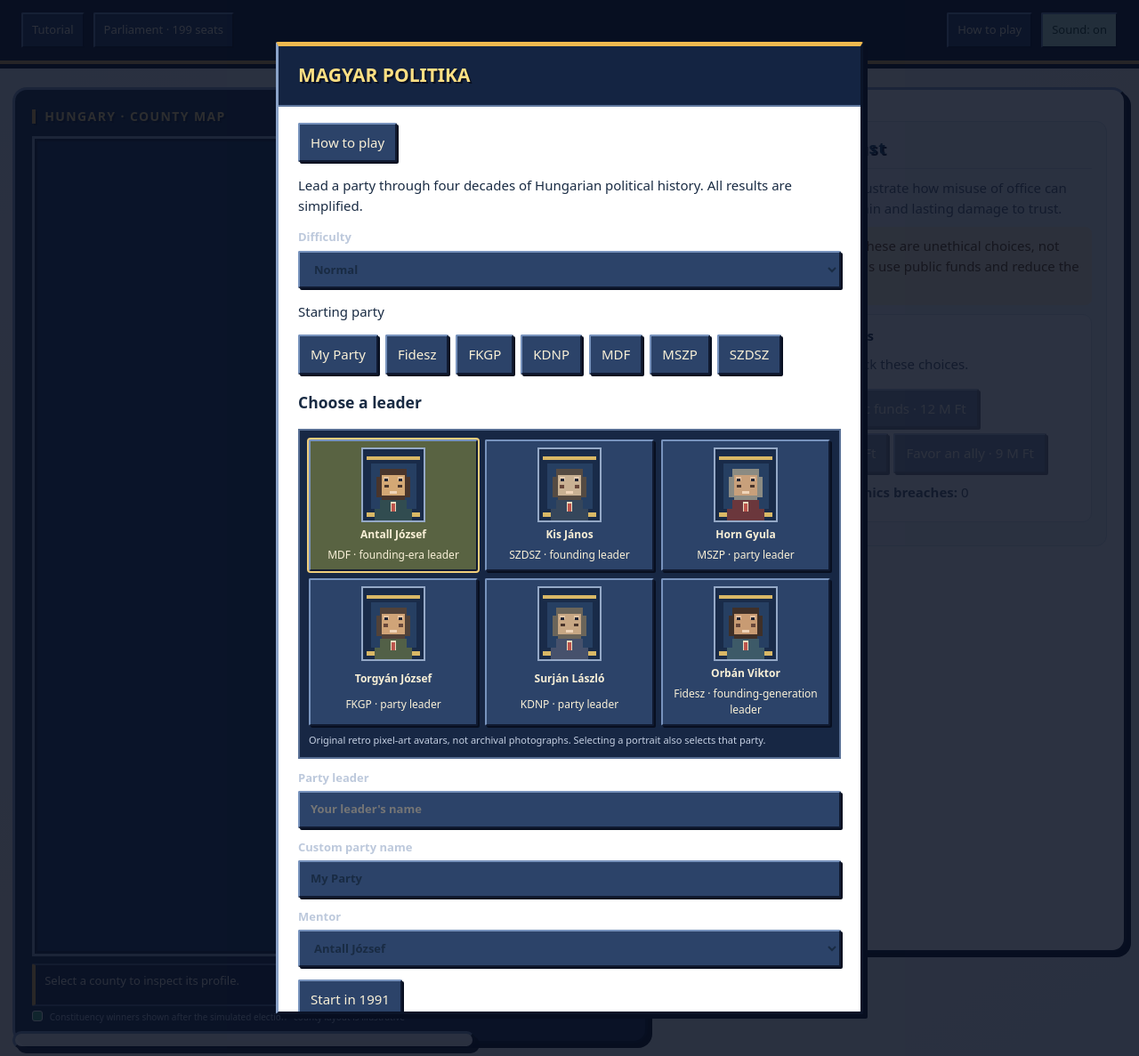
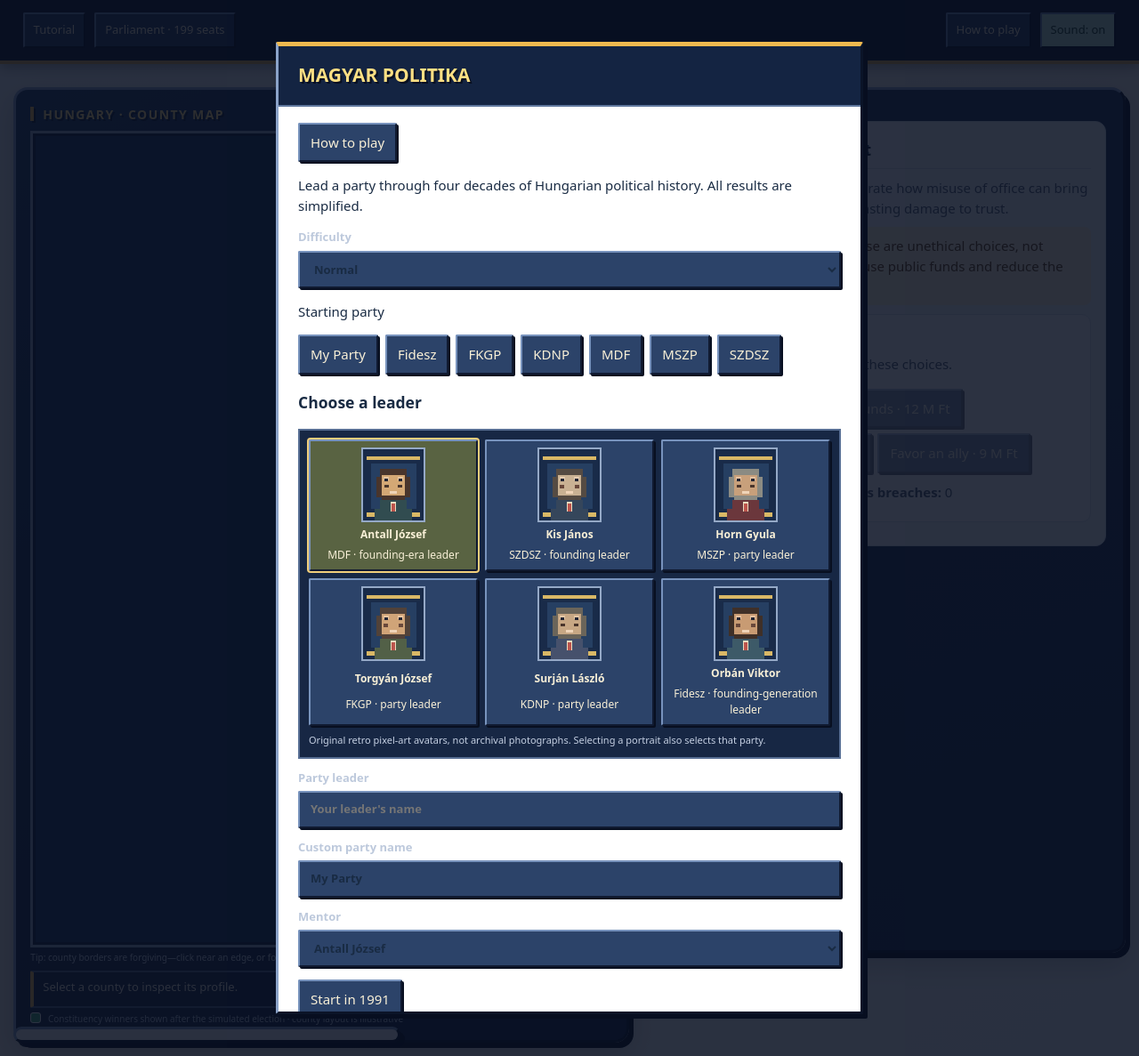
Before and after one commit to HEHEHEHEHE21929/SOSgame, a Flask app: page / in a window 1280 px wide. Shown: the whole page at 89% size. Run offline with Flask 3, Linux system fonts and the light colour scheme.

Commit message:
Improve county hit targets, screen-fit layout, and interactive walkthrough

```diff
--- /dev/null
+++ b/static/map-ux.js
@@ -0,0 +1,50 @@
+/* Make canvas county selection forgiving at borders and keyboard accessible. */
+(() => {
+  'use strict';
+  const canvas=document.querySelector('#map');
+  if(!canvas)return;
+  canvas.setAttribute('role','application');
+  canvas.setAttribute('aria-label','Interactive map of Hungary. Click a county, or focus the map and use arrow keys to move between counties.');
+  canvas.title='Click a county. Near-border clicks snap to the closest county; use arrow keys to move.';
+  let shapes=[];
+  let keyboardIndex=0;
+  const sourceUrl=document.querySelector('script[src*="/static/game.js"]')?.src;
+
+  function inside(point,poly){let hit=false;for(let i=0,j=poly.length-1;i<poly.length;j=i++){const [xi,yi]=poly[i],[xj,yj]=poly[j];if(((yi>point.y)!==(yj>point.y))&&(point.x<(xj-xi)*(point.y-yi)/(yj-yi)+xi))hit=!hit;}return hit;}
+  function closestOnSegment(p,a,b){const dx=b[0]-a[0],dy=b[1]-a[1],length=dx*dx+dy*dy;const t=length?Math.max(0,Math.min(1,((p.x-a[0])*dx+(p.y-a[1])*dy)/length)):0;return{x:a[0]+t*dx,y:a[1]+t*dy};}
+  function snap(point){
+    let best=null;
+    for(let i=0;i<shapes.length;i++){
+      const poly=shapes[i];
+      if(inside(point,poly))return null;
+      for(let j=0;j<poly.length;j++){
+        const edge=closestOnSegment(point,poly[j],poly[(j+1)%poly.length]);
+        const distance=Math.hypot(point.x-edge.x,point.y-edge.y);
+        if(!best||distance<best.distance)best={distance,edge,poly,index:i};
+      }
+    }
+    if(!best||best.distance>10)return null;
+    const center=best.poly.reduce((sum,p)=>({x:sum.x+p[0]/best.poly.length,y:sum.y+p[1]/best.poly.length}),{x:0,y:0});
+    const dx=center.x-best.edge.x,dy=center.y-best.edge.y,length=Math.hypot(dx,dy)||1;
+    return{x:best.edge.x+dx/length*1.5,y:best.edge.y+dy/length*1.5,index:best.index};
+  }
+  function pointFromEvent(event){const r=canvas.getBoundingClientRect();return{x:(event.clientX-r.left)*canvas.width/r.width,y:(event.clientY-r.top)*canvas.height/r.height};}
+  function setEventPoint(event,p){const r=canvas.getBoundingClientRect();try{Object.defineProperty(event,'clientX',{configurable:true,value:r.left+p.x/canvas.width*r.width});Object.defineProperty(event,'clientY',{configurable:true,value:r.top+p.y/canvas.height*r.height});}catch(_){}}
+  canvas.addEventListener('click',event=>{
+    const p=pointFromEvent(event),adjusted=snap(p);
+    if(adjusted)setEventPoint(event,adjusted);
+    window.dispatchEvent(new CustomEvent('sos:county-selected',{detail:{point:adjusted||p}}));
+  },true);
+  function clickAt(index){const poly=shapes[index];if(!poly)return;const center=poly.reduce((sum,p)=>({x:sum.x+p[0]/poly.length,y:sum.y+p[1]/poly.length}),{x:0,y:0});const r=canvas.getBoundingClientRect();canvas.dispatchEvent(new MouseEvent('click',{bubbles:true,clientX:r.left+center.x/canvas.width*r.width,clientY:r.top+center.y/canvas.height*r.height}));}
+  canvas.addEventListener('keydown',event=>{
+    if(!shapes.length)return;
+    if(event.key==='Enter'||event.key===' '){event.preventDefault();clickAt(keyboardIndex);return;}
+    const moves={ArrowRight:1,ArrowDown:1,ArrowLeft:-1,ArrowUp:-1};
+    if(moves[event.key]){event.preventDefault();keyboardIndex=(keyboardIndex+moves[event.key]+shapes.length)%shapes.length;canvas.setAttribute('aria-label',`Interactive map of Hungary. County ${keyboardIndex+1} of ${shapes.length} focused; press Enter to select.`);canvas.focus();}
+  });
+  if(sourceUrl)fetch(sourceUrl).then(r=>r.text()).then(source=>{
+    const match=source.match(/const\s+shapes\s*=\s*(\[[\s\S]*?\])\s*;/);
+    if(match)shapes=JSON.parse(match[1]);
+    if(shapes.length){const note=document.createElement('p');note.className='map-interaction-hint';note.textContent='Tip: county borders are forgiving—click near an edge, or focus the map and use arrow keys + Enter.';canvas.insertAdjacentElement('afterend',note);}
+  }).catch(error=>console.warn('County map enhancements could not load:',error));
+})();
--- /dev/null
+++ b/static/walkthrough.js
@@ -0,0 +1,42 @@
+/* Guided, in-game tasks: the card stays out of the way and advances on real actions. */
+(() => {
+  'use strict';
+  const $=(selector,root=document)=>root.querySelector(selector);
+  const SAVE_KEY='magyar-politika-save';
+  let card=null,step=0,timer=null,active=null,lastFlash=null,mapSelections=0;
+  const steps=[
+    {title:'Start your campaign',text:'Choose a party and press <b>Start in 1991</b>. The guide will wait while your campaign loads.',selector:'#start-game',done:()=>save()!==null},
+    {title:'Select a county',text:'Click a county shape on the map. A county name and profile will appear beneath it.',selector:'#map',done:()=>mapSelections>0},
+    {title:'Open Campaign',text:'Click the Campaign tab. You’ll find campaign actions in the side panel.',selector:'[data-tab="Campaign"]',done:()=>tabIs('Campaign')},
+    {title:'Try an action',text:'Click one of the highlighted actions—posters, rally, volunteer drive, or polling. Watch the funds and journal change.',selector:'#panel [data-campaign]',done:()=>Boolean(save()?.flash&&save().flash!==lastFlash)},
+    {title:'Explore advice',text:'Open Advisors to read your mentor’s tips. Policy is there too; some policies unlock only when you lead government.',selector:'[data-tab="Advisors"]',done:()=>tabIs('Advisors')},
+    {title:'Save your progress',text:'Open Game and click Copy save code. Your code appears in the box and can be copied to another browser.',selector:'[data-tab="Game"]',done:()=>tabIs('Game')},
+    {title:'You’re ready to play!',text:'Your campaign autosaves in this browser. You can reopen this walkthrough from the Tutorial button whenever you need a reminder.',selector:'#tutorial-open',done:()=>true}
+  ];
+  function save(){try{return JSON.parse(localStorage.getItem(SAVE_KEY)||'null');}catch(_){return null;}}
+  function tabIs(name){return $(`.tabs [data-tab="${name}"]`)?.classList.contains('active')||false;}
+  function visible(selector){return [...document.querySelectorAll(selector)].find(el=>el.getClientRects().length);}
+  function clearHighlight(){active?.classList.remove('tutorial-highlight');active=null;}
+  function close(){clearInterval(timer);timer=null;clearHighlight();card?.remove();card=null;}
+  function place(){if(!card)return;const box=$('.walkthrough-card',card);if(!box)return;const gap=14,margin=12,rect=active?.getBoundingClientRect(),width=Math.min(380,innerWidth-margin*2);box.style.width=`${width}px`;const h=box.offsetHeight;let x=(innerWidth-width)/2,y=margin;if(rect){const right=innerWidth-rect.right-gap-width,left=rect.left-gap-width;if(innerWidth>720&&right>=margin)x=rect.right+gap;else if(innerWidth>720&&left>=margin)x=left;else if(innerHeight-rect.bottom>h+gap)y=rect.bottom+gap;else if(rect.top>h+gap)y=rect.top-h-gap;else y=(innerHeight-h)/2;}box.style.left=`${Math.max(margin,Math.min(x,innerWidth-width-margin))}px`;box.style.top=`${Math.max(margin,Math.min(y,innerHeight-h-margin))}px`;}
+  function draw(){
+    clearHighlight();const item=steps[step];lastFlash=save()?.flash||null;
+    if(!card){card=document.createElement('div');card.id='walkthrough';document.body.appendChild(card);}
+    card.innerHTML=`<section class="walkthrough-card" role="dialog" aria-labelledby="walkthrough-title"><div class="walkthrough-count">YOUR FIRST CAMPAIGN · ${step+1}/${steps.length}</div><h2 id="walkthrough-title">${item.title}</h2><p>${item.text}</p><p class="walkthrough-instruction">Follow the glowing highlight; this panel won’t block the game.</p><div class="walkthrough-actions"><button type="button" data-walk="back" ${step===0?'disabled':''}>Back</button><button type="button" data-walk="close">Exit</button><button type="button" data-walk="skip">Skip</button></div></section>`;
+    $('[data-walk="back"]',card).onclick=()=>{if(step){step--;draw();}};
+    $('[data-walk="close"]',card).onclick=close;
+    $('[data-walk="skip"]',card).onclick=next;
+    active=visible(item.selector);
+    if(active){active.classList.add('tutorial-highlight');active.scrollIntoView({block:'nearest',inline:'nearest',behavior:'smooth'});}
+    requestAnimationFrame(place);
+    clearInterval(timer);timer=setInterval(()=>{if(card&&steps[step].done())next();},250);
+  }
+  function next(){if(!card)return;if(step<steps.length-1){step++;draw();}else close();}
+  function start(){if(card)close();mapSelections=0;step=save()?1:0;draw();}
+  window.addEventListener('sos:county-selected',()=>{mapSelections++;});
+  window.addEventListener('resize',place);window.addEventListener('scroll',place,true);
+  // The original guide creates these buttons first; replace their handler with this guided flow.
+  function wire(){const open=$('#tutorial-open');if(open&&open.dataset.walkBound!=='true'){open.dataset.walkBound='true';open.onclick=start;}
+    const setup=$('#tutorial-start');if(setup&&setup.dataset.walkBound!=='true'){setup.dataset.walkBound='true';setup.onclick=start;}}
+  const observer=new MutationObserver(wire);observer.observe(document.documentElement,{childList:true,subtree:true});wire();
+})();
--- a/static/world.css
+++ b/static/world.css
@@ -1,21 +1,32 @@
-/* Fit the game to a desktop viewport; keep long panels internally scrollable. */
-:root{--topbar-height:76px}
+/* Responsive single-screen dashboard and refined, legible game surfaces. */
+:root{--screen-gap:clamp(8px,1.15vw,18px)}
 html,body{width:100%;height:100%;min-height:0}
-body{overflow:hidden}
-.topbar{min-height:56px;max-height:88px;padding-top:7px;padding-bottom:7px;overflow:visible}
-main{width:100%;height:calc(100dvh - var(--topbar-height));max-width:1600px;margin:0 auto;padding:10px 14px;overflow:hidden}
-.layout{height:100%;min-height:0;grid-template-columns:minmax(0,1.22fr) minmax(340px,.9fr);gap:12px;align-items:stretch}
+body{height:100dvh;min-height:0;display:flex;flex-direction:column;overflow:hidden}
+.topbar{position:relative;top:auto;z-index:5;flex:0 0 auto;min-height:0;max-height:none;gap:6px;padding:clamp(6px,1vh,12px) clamp(10px,2vw,26px);box-shadow:0 4px 14px #0005}
+main{flex:1 1 auto;width:100%;height:auto;min-height:0;max-width:1600px;margin:0 auto;padding:var(--screen-gap);overflow:hidden}
+.layout{height:100%;min-height:0;grid-template-columns:minmax(0,1.12fr) minmax(300px,.88fr);gap:var(--screen-gap);align-items:stretch}
 .map-window,.side-panel{height:100%;min-height:0;min-width:0}
-.map-window{display:grid;grid-template-rows:auto minmax(130px,1fr) auto auto;overflow:hidden}
-#map{width:100%;height:100%;min-height:0;max-height:none;aspect-ratio:auto;object-fit:contain}
-.county-info{min-height:48px;margin-top:8px;padding:8px 10px;font-size:13px}
-.map-legend{margin-top:5px;font-size:10px}
-.side-panel{overflow-y:auto;overscroll-behavior:contain;scrollbar-width:thin}
-.event-log{position:fixed;left:14px;bottom:8px;z-index:4;width:min(42vw,520px);max-height:58px;overflow:hidden;margin:0;padding:7px 10px;opacity:.94;font-size:11px}
-.mission-board{margin-top:10px;padding:9px}
-.mission-card{margin:5px 0;padding:6px}
-.mission-card p{margin:2px 0 4px!important}
-@media(max-height:700px) and (min-width:761px){:root{--topbar-height:64px}.topbar{min-height:48px;max-height:66px;gap:5px}.readout{padding:4px 7px}.topbar button{padding:5px 7px}main{padding:7px 10px}.window{padding:11px}.titlebar{margin-bottom:7px}.county-info{min-height:40px;padding:5px 8px}.mission-board{margin-top:6px;padding:7px}.mission-intro{display:none}.mission-card p{font-size:10px}}
-@media(max-width:900px){html,body{height:auto;min-height:100%;overflow:auto}.topbar{position:sticky;top:0;max-height:none}.layout{height:auto;grid-template-columns:minmax(0,1fr)}.map-window{height:min(68vh,620px);min-height:400px}.side-panel{height:auto;max-height:62vh}.event-log{position:static;width:auto;max-height:100px;margin-top:10px}}
-@media(max-width:620px){main{height:auto;overflow:visible;padding:8px}.map-window{height:420px;min-height:360px}.side-panel{max-height:none}.event-log{margin-bottom:8px}}
-@media(prefers-reduced-motion:reduce){.mission-track i{transition:none}}
+.map-window{display:grid;grid-template-rows:auto minmax(0,1fr) auto auto;overflow:hidden;padding:clamp(10px,1.3vw,18px)}
+.map-window .titlebar{margin-bottom:8px}
+#map{display:block;width:100%;height:100%;min-height:0;max-height:none;aspect-ratio:auto;object-fit:fill;touch-action:manipulation;cursor:crosshair}
+.map-interaction-hint{margin:5px 0 0;color:#d0daea;font-size:clamp(10px,.75vw,12px);line-height:1.35}
+.county-info{min-height:42px;margin-top:8px;padding:7px 10px;font-size:13px}
+.map-legend{margin-top:5px;font-size:10px;line-height:1.35}
+.side-panel{max-height:none;overflow:auto;overscroll-behavior:contain;scrollbar-width:thin}
+.event-log{position:fixed;left:var(--screen-gap);bottom:var(--screen-gap);z-index:4;width:min(34vw,440px);max-height:54px;overflow:hidden;margin:0;padding:6px 9px;opacity:.94;font-size:10px;pointer-events:none}
+.layout>.window,.map-window,.side-panel{box-shadow:5px 6px 0 #070e20,0 12px 30px #0003}
+.map-window{background:linear-gradient(145deg,#213c63,#182744 70%)}
+.side-panel{background:linear-gradient(160deg,#24395a,#1b2c49)}
+.topbar .readout{white-space:nowrap}
+#tutorial-layer,.tutorial-layer{pointer-events:none}
+.tutorial-highlight{z-index:8!important;outline:3px solid #ffd45e!important;outline-offset:3px!important;box-shadow:0 0 0 6px #ffd45e44,0 0 22px 7px #ffd45e88!important;animation:tutorial-pulse 1.2s ease-in-out infinite alternate}
+#walkthrough{position:fixed;inset:0;z-index:60;pointer-events:none}
+.walkthrough-card{position:fixed;max-height:calc(100dvh - 24px);overflow:auto;padding:16px;background:#203253;color:#f7efd9;border:3px solid #f1ce7b;box-shadow:7px 7px 0 #060b16;pointer-events:auto}
+.walkthrough-count{margin:-16px -16px 11px;padding:7px 12px;background:#142442;color:#ffdf83;font-size:10px;font-weight:800;letter-spacing:.13em}
+.walkthrough-card h2{margin:0 0 8px;color:#ffdf83;font-size:18px;line-height:1.2}
+.walkthrough-card p{margin:8px 0;line-height:1.45}.walkthrough-instruction{color:#c3cee0;font-size:12px}
+.walkthrough-actions{display:flex;justify-content:space-between;gap:7px;margin-top:12px}.walkthrough-actions button{padding:6px 9px;font-size:12px}
+@media(max-height:680px) and (min-width:901px){.topbar{gap:4px;padding-top:4px;padding-bottom:4px}.readout{padding:4px 7px;font-size:11px}.topbar button{padding:5px 7px;font-size:11px}.map-legend{font-size:9px}.county-info{min-height:34px;padding:5px 8px}main{--screen-gap:7px}}
+@media(max-width:900px){html,body{height:auto;min-height:100%;overflow:auto}body{min-height:100dvh;height:auto}.topbar{position:sticky;top:0;max-height:none}.topbar .tabs{flex:1 0 100%;order:5}.layout{height:auto;grid-template-columns:minmax(0,1fr)}main{height:auto;overflow:visible}.map-window{height:clamp(340px,65vw,620px);grid-template-rows:auto minmax(200px,1fr) auto auto}.side-panel{height:auto;max-height:none}.event-log{position:static;width:auto;max-height:none;margin-top:10px;pointer-events:auto}}
+@media(max-width:620px){.topbar{padding:8px;gap:5px}.topbar .tabs{display:grid;grid-template-columns:repeat(3,minmax(0,1fr));gap:4px}.topbar .tabs button{width:100%;padding:6px 3px;font-size:11px}.topbar .readout{font-size:10px;padding:4px 6px}main{padding:8px}.map-window{height:clamp(330px,105vw,480px);padding:10px}.side-panel{padding:11px}.map-interaction-hint{font-size:10px}.walkthrough-card{max-height:calc(100dvh - 20px);padding:14px}.walkthrough-count{margin:-14px -14px 10px}.walkthrough-actions button{flex:1}}
+@media(prefers-reduced-motion:reduce){.tutorial-highlight{animation:none}}
--- a/templates/index.html
+++ b/templates/index.html
@@ -6,13 +6,13 @@
   <meta name="theme-color" content="#18395b">
   <meta name="description" content="A classroom-friendly Hungarian political strategy game. Learn about elections, counties, parties, and policy trade-offs.">
   <title>Magyar Politika — Hungarian Political Strategy</title>
-  <link rel="stylesheet" href="/static/style.css?v=ui9">
-  <link rel="stylesheet" href="/static/retro.css?v=ui9">
-  <link rel="stylesheet" href="/static/figures.css?v=ui9">
-  <link rel="stylesheet" href="/static/world.css?v=ui9">
-  <link rel="stylesheet" href="/static/parliament.css?v=ui9">
-  <link rel="stylesheet" href="/static/playability.css?v=ui9">
-  <link rel="stylesheet" href="/static/enhancements.css?v=ui9">
+  <link rel="stylesheet" href="/static/style.css?v=ui10">
+  <link rel="stylesheet" href="/static/retro.css?v=ui10">
+  <link rel="stylesheet" href="/static/figures.css?v=ui10">
+  <link rel="stylesheet" href="/static/world.css?v=ui10">
+  <link rel="stylesheet" href="/static/parliament.css?v=ui10">
+  <link rel="stylesheet" href="/static/playability.css?v=ui10">
+  <link rel="stylesheet" href="/static/enhancements.css?v=ui10">
 </head>
 <body>
   <header id="top" class="topbar" aria-label="Game controls"></header>
@@ -29,12 +29,14 @@
     <section id="log" class="window event-log" aria-live="polite" aria-label="Campaign journal"></section>
   </main>
   <div id="modal" class="modal" role="dialog" aria-modal="true" aria-label="Game dialog"></div>
-  <script src="/static/tutorial.js?v=ui9" defer></script>
-  <script src="/static/game.js?v=ui9" defer></script>
-  <script src="/static/figures.js?v=ui9" defer></script>
-  <script src="/static/world.js?v=ui9" defer></script>
-  <script src="/static/parliament.js?v=ui9" defer></script>
-  <script src="/static/playability.js?v=ui9" defer></script>
-  <script src="/static/enhancements.js?v=ui9" defer></script>
+  <script src="/static/tutorial.js?v=ui10" defer></script>
+  <script src="/static/game.js?v=ui10" defer></script>
+  <script src="/static/map-ux.js?v=ui10" defer></script>
+  <script src="/static/figures.js?v=ui10" defer></script>
+  <script src="/static/world.js?v=ui10" defer></script>
+  <script src="/static/parliament.js?v=ui10" defer></script>
+  <script src="/static/playability.js?v=ui10" defer></script>
+  <script src="/static/enhancements.js?v=ui10" defer></script>
+  <script src="/static/walkthrough.js?v=ui10" defer></script>
 </body>
 </html>
```
